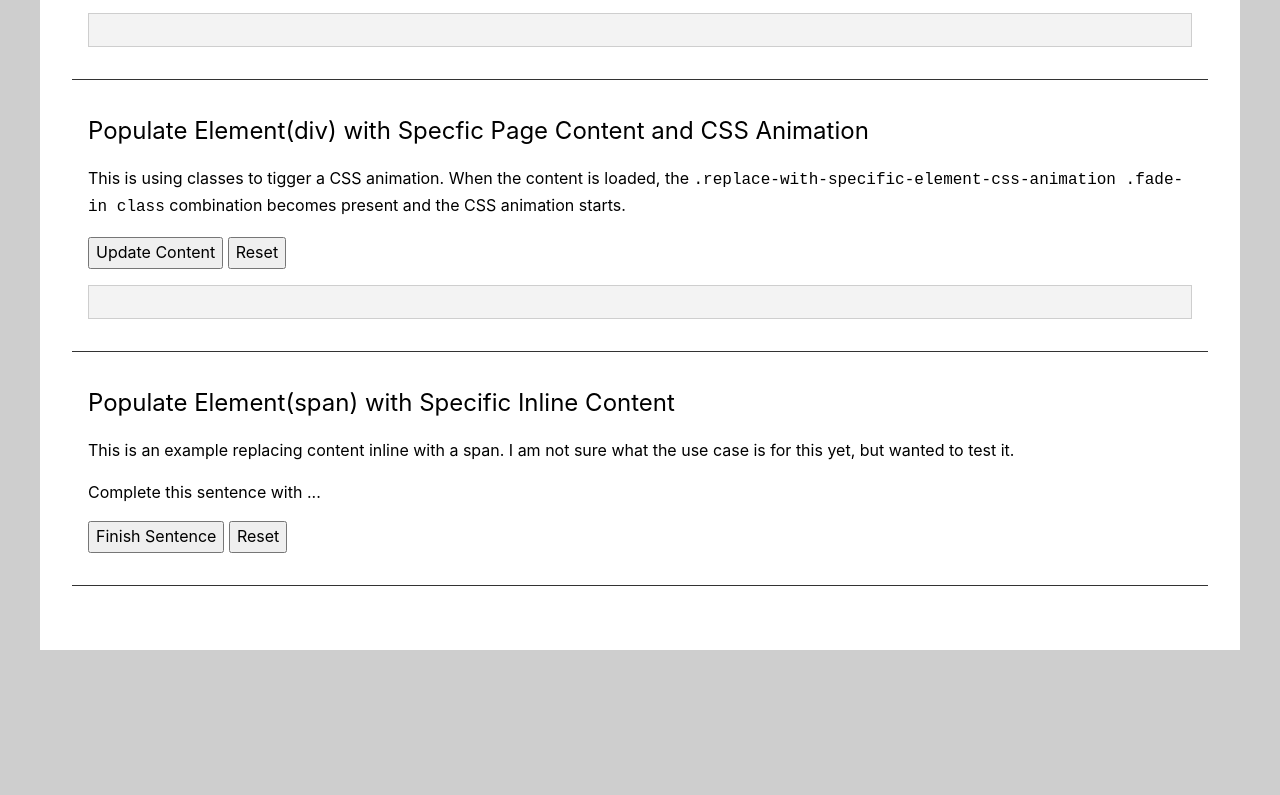
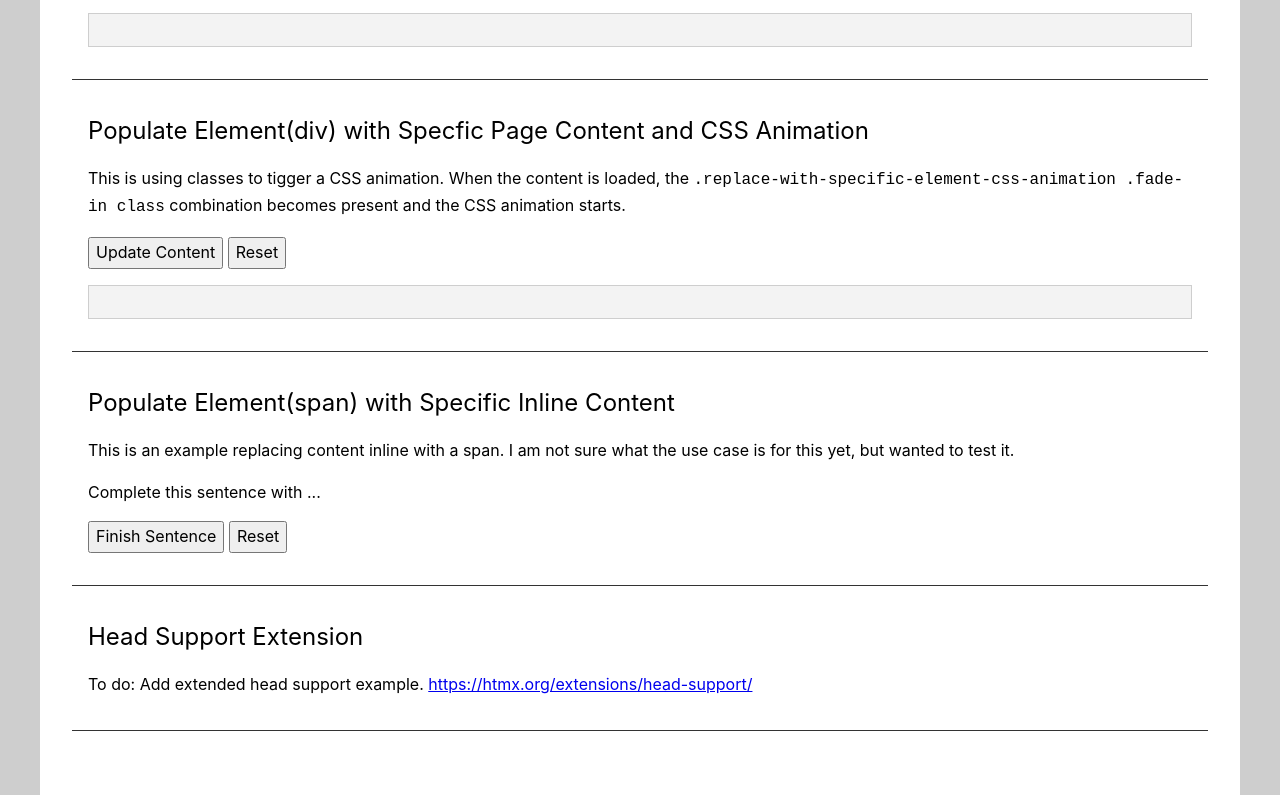
Before and after one commit to ryanblyth/htmx-proof-of-concept, a plain HTML site: page index.html in a window 1280 px wide. Shown: the part 706-1501 px from the top of the page. Before the commit the page ends 1356 px from the top, so only its background shows below. Drawn offline with nearby package versions, Linux system fonts and the light colour scheme; a script that the page names is missing.

Commit message:
Add to do for head support example

```diff
--- a/index.html
+++ b/index.html
@@ -65,6 +65,13 @@
 			</div>
 		</div>
 
+		<div class="examples-container">
+			<h2>Head Support Extension</h2>
+			<p>To do: Add extended head support example. <a href="https://htmx.org/extensions/head-support/">https://htmx.org/extensions/head-support/</a></p>
+		</div>
+
+
+
 	</div>
 
 </body>
```
